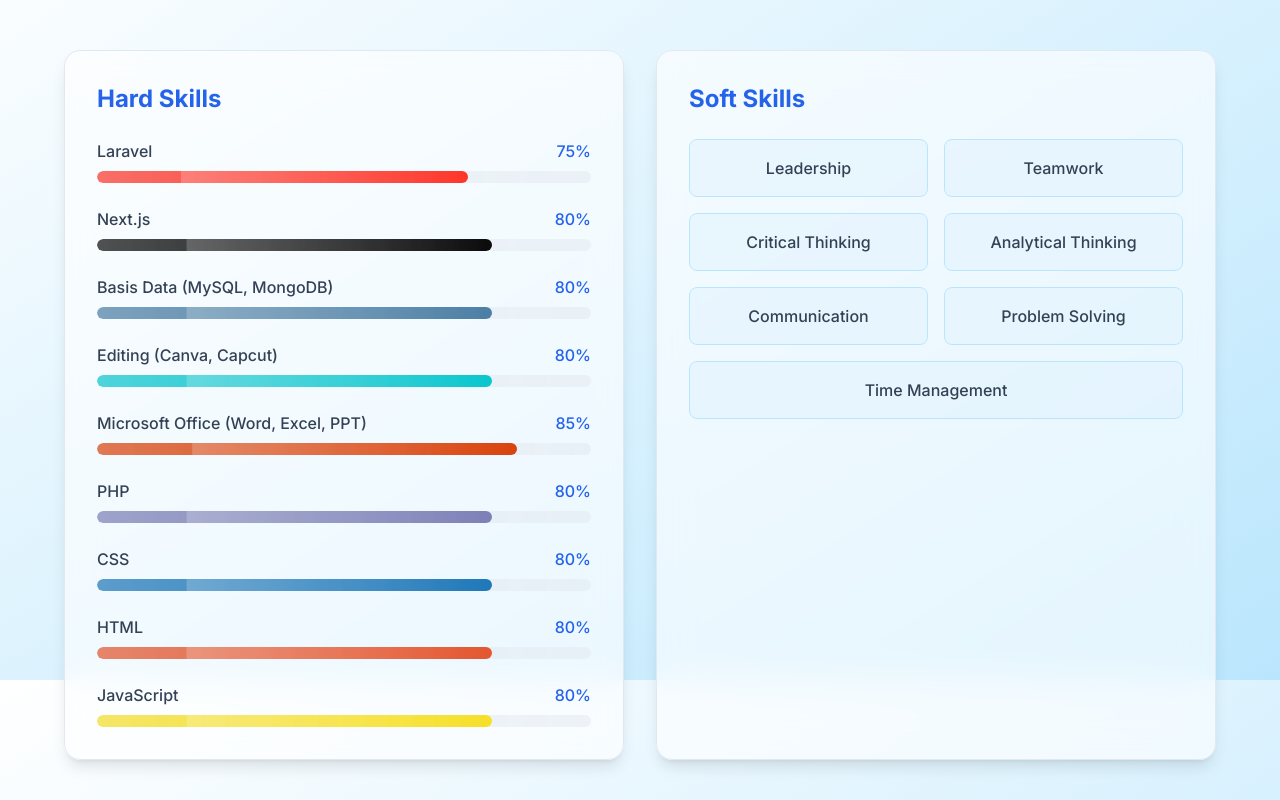
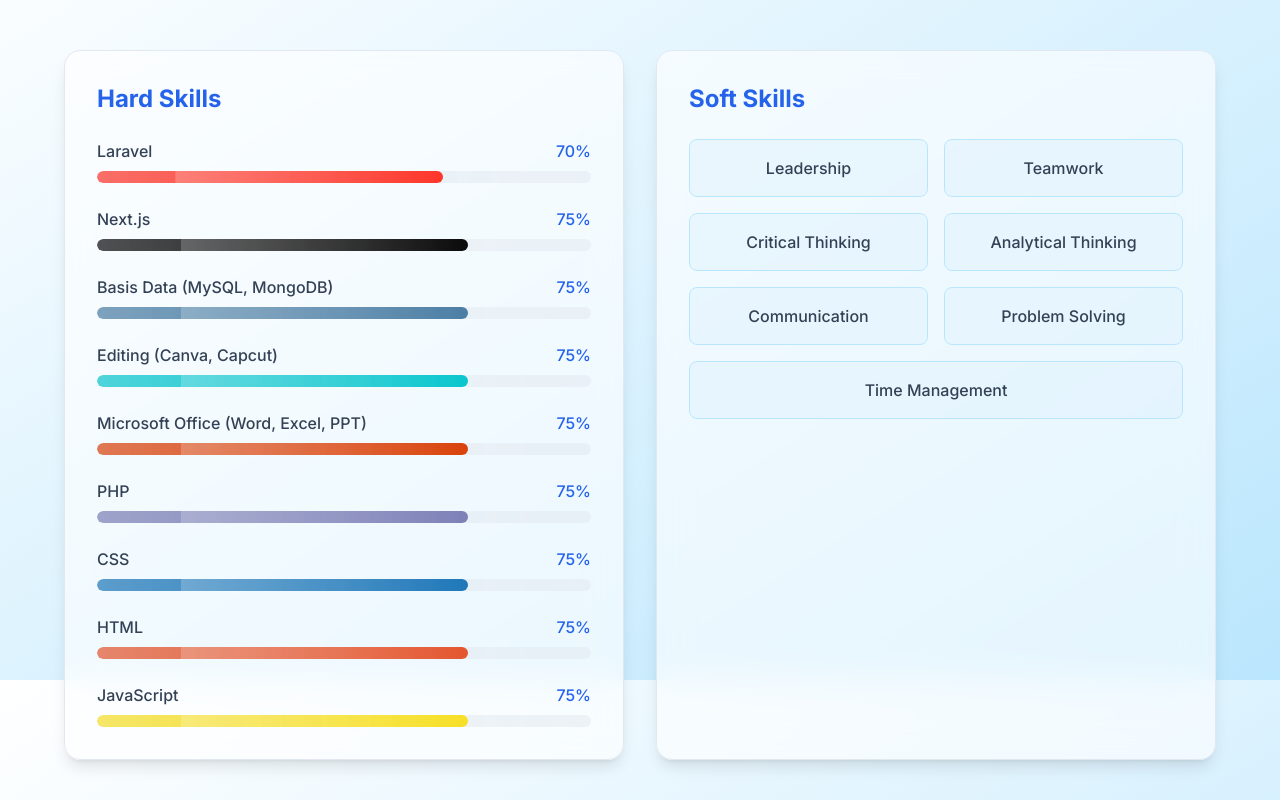
Before and after one commit to NaufalPratomo/portfolio-nextjs, a Next.js app: page / in a window 1280 px wide. Shown: the part 3320-4120 px from the top of the page. Built offline with nearby package versions, Linux system fonts and the light colour scheme.

Commit message:
feat: Add portfolio projects and skills sections with a new project image.

```diff
--- a/src/components/Projects.jsx
+++ b/src/components/Projects.jsx
@@ -136,6 +136,14 @@
   ];
 
   const privateProjects = [
+    {
+      title: 'Attendify',
+      period: 'Jan 2026',
+      description: 'Aplikasi pelacak waktu (time tracker) berbasis web yang dirancang untuk profesional yang mengutamakan fokus. Dilengkapi fitur check-in/check-out real-time, dashboard statistik produktivitas, dan logbook aktivitas harian. Dibangun dengan Next.js 16, React 19, dan Tailwind CSS dengan desain dark mode yang elegan dan responsif.',
+      image: '/images/projects/attendify.png',
+      tags: ['Next.js 16', 'React 19', 'Tailwind CSS'],
+      link: 'https://attendify-three-sigma.vercel.app/',
+    },
     {
       title: 'Deadline Reminder',
       period: 'Nov 2025 - Dec 2025',
--- a/src/components/Skills.jsx
+++ b/src/components/Skills.jsx
@@ -20,15 +20,15 @@
 
 export default function Skills() {
   const hardSkills = [
-    { name: 'Laravel', level: 75, color: '#FF2D20' },
-    { name: 'Next.js', level: 80, color: '#000000' },
-    { name: 'Basis Data (MySQL, MongoDB)', level: 80, color: '#4479A1' },
-    { name: 'Editing (Canva, Capcut)', level: 80, color: '#00C4CC' },
-    { name: 'Microsoft Office (Word, Excel, PPT)', level: 85, color: '#D83B01' },
-    { name: 'PHP', level: 80, color: '#777BB4' },
-    { name: 'CSS', level: 80, color: '#1572B6' },
-    { name: 'HTML', level: 80, color: '#E34F26' },
-    { name: 'JavaScript', level: 80, color: '#F7DF1E' },
+    { name: 'Laravel', level: 70, color: '#FF2D20' },
+    { name: 'Next.js', level: 75, color: '#000000' },
+    { name: 'Basis Data (MySQL, MongoDB)', level: 75, color: '#4479A1' },
+    { name: 'Editing (Canva, Capcut)', level: 75, color: '#00C4CC' },
+    { name: 'Microsoft Office (Word, Excel, PPT)', level: 75, color: '#D83B01' },
+    { name: 'PHP', level: 75, color: '#777BB4' },
+    { name: 'CSS', level: 75, color: '#1572B6' },
+    { name: 'HTML', level: 75, color: '#E34F26' },
+    { name: 'JavaScript', level: 75, color: '#F7DF1E' },
   ];
 
   const softSkills = [
```
Also changed, not shown: public/images/projects/attendify.png (added).
